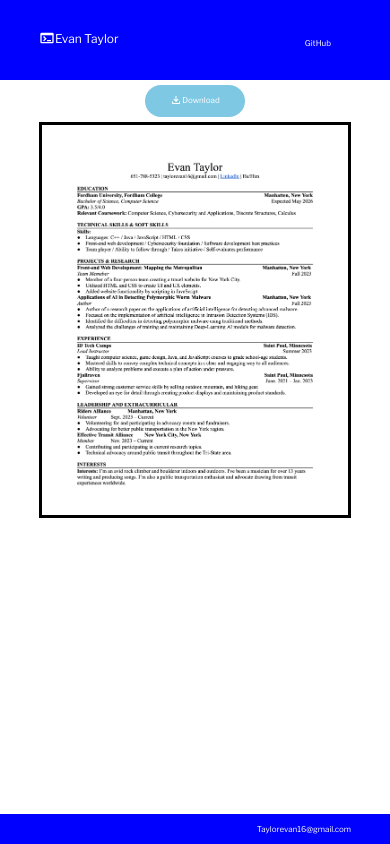
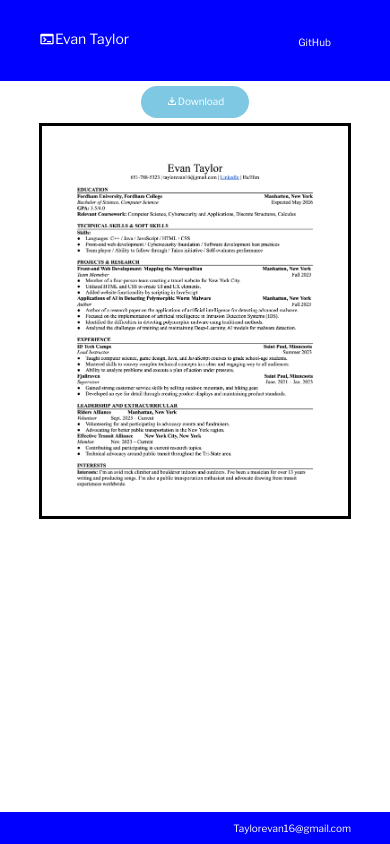
Before and after one commit to evanta/Resume-Website, a plain HTML site: page resumePage.html in a window 390 px wide. Drawn offline with nearby package versions, Linux system fonts and the light colour scheme.

Commit message:
Add files via upload

```diff
--- a/style.css
+++ b/style.css
@@ -98,7 +98,7 @@ header {
 /* This is all the font sizes for mobile viewing */
 @media screen and (max-width: 600px) {
   .logo a{
-    font-size: 12px;
+    font-size: 14px;
     display: inline-flex;
     align-items: center;
     position: relative;
@@ -116,15 +116,15 @@ header {
   }
 
   li, button {
-    font-size: 8px;
+    font-size: 10px;
   }
 
   footer a{
-    font-size: 8px;
+    font-size: 10px;
   }
 
   .PDFdownloadr{
-    font-size: 8px;
+    font-size: 10px;
   }
 
   .PDFdownloadr svg{
```
